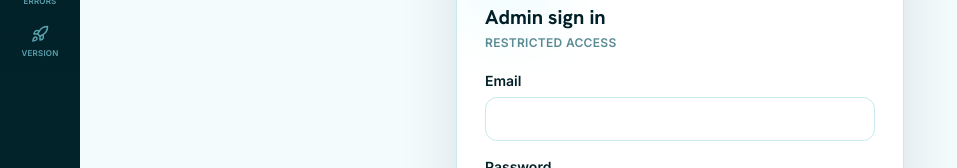
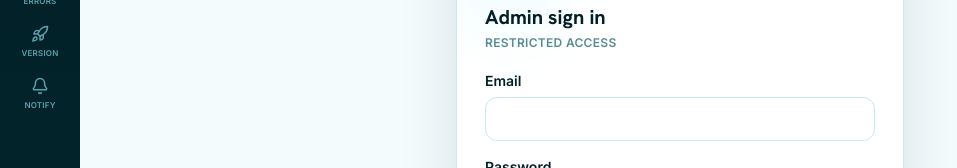
Before and after one commit to Damjanose/esim-frontend, a Next.js app: page /xloginy in a window 1280 px wide. Shown: the part 222-390 px from the top of the page, without its empty margins (0-957 px from the left). Built offline with nearby package versions, Linux system fonts and the light colour scheme.

Commit message:
feat: add notifications entry to admin nav

```diff
--- a/src/app/AdminNav.tsx
+++ b/src/app/AdminNav.tsx
@@ -2,7 +2,7 @@
 
 import Link from "next/link";
 import { usePathname } from "next/navigation";
-import { BarChart3, Bug, Percent, Rocket, type LucideIcon } from "lucide-react";
+import { BarChart3, Bell, Bug, Percent, Rocket, type LucideIcon } from "lucide-react";
 
 const adminLinks: Array<{
   href: string;
@@ -13,7 +13,8 @@ const adminLinks: Array<{
   { href: "/xloginy", label: "Sales", full: "Purchase dashboard", Icon: BarChart3 },
   { href: "/xpricing", label: "Pricing", full: "Price management", Icon: Percent },
   { href: "/xerrors", label: "Errors", full: "Error Inbox", Icon: Bug },
-  { href: "/xversion", label: "Version", full: "App version", Icon: Rocket }
+  { href: "/xversion", label: "Version", full: "App version", Icon: Rocket },
+  { href: "/xnotificationy", label: "Notify", full: "Push notifications", Icon: Bell }
 ];
 
 export function AdminNav() {
```
